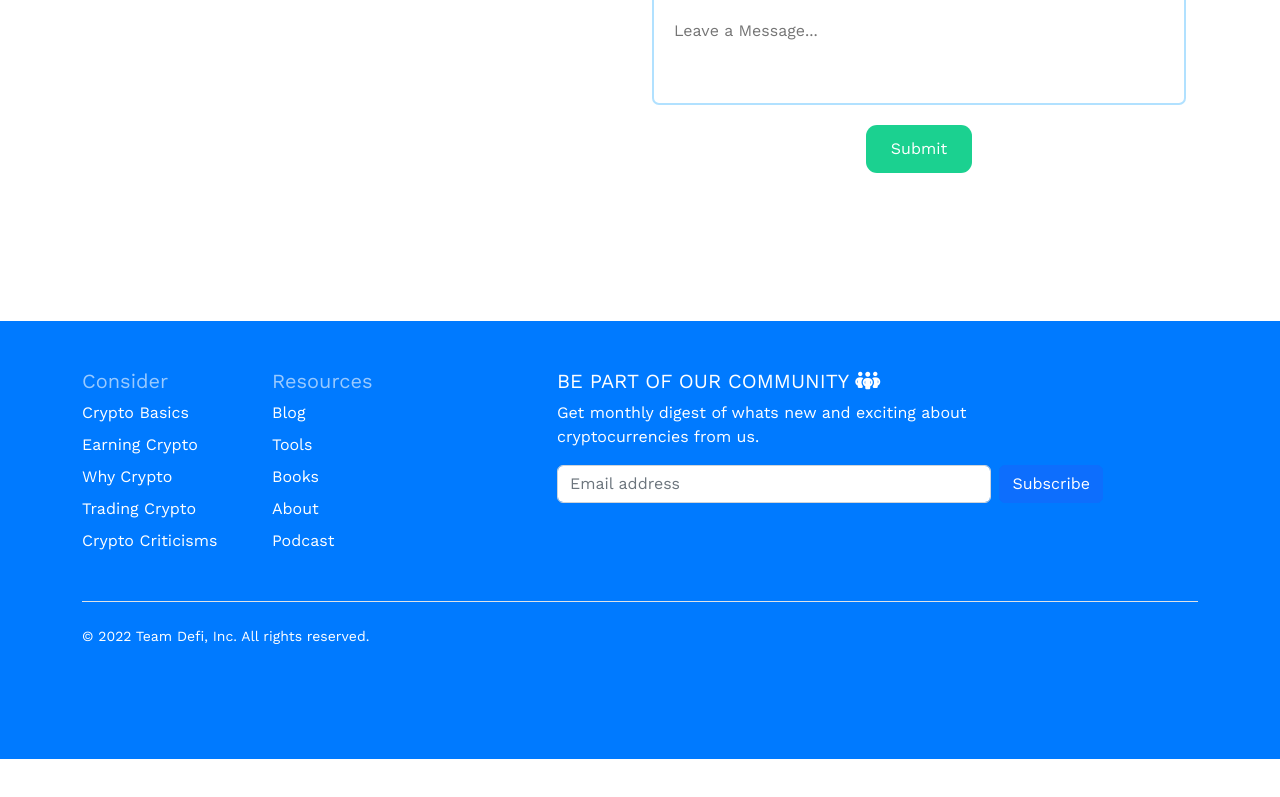
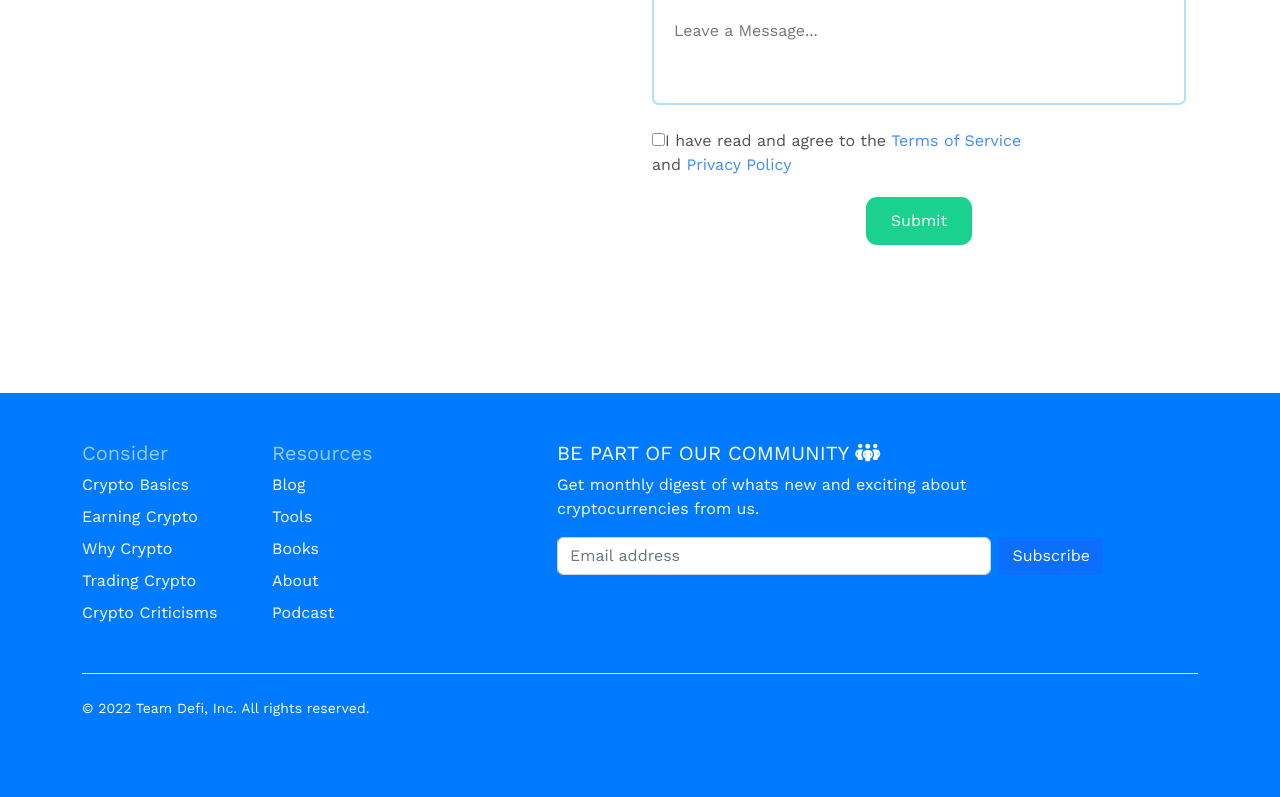
Before and after one commit to TEE2DWHY/TeamDefi, a React (Create React App) app: page /financial-markets in a window 1280 px wide. Shown: the part 2149-2946 px from the top of the page. Before the commit the page ends 2908 px from the top, so only its background shows below. Built offline with nearby package versions, Linux system fonts and the light colour scheme.

Commit message:
added the checkbox to the financial market page

```diff
--- a/src/pages/Forex.js
+++ b/src/pages/Forex.js
@@ -101,6 +101,8 @@ const Forex = () => {
                                     type="text"
                                     placeholder="Leave a Message..." />
                             </div>
+                            <br />
+                            <p className="col-lg-9" style={{ opacity: "0.8" }}><input type="checkbox" />I have read and agree to the <a href="/#">Terms of Service</a> and <a href="/#">Privacy Policy</a></p>
                             <button type="button" className="btn-submit">
                                 Submit</button>
                         </form>
```
